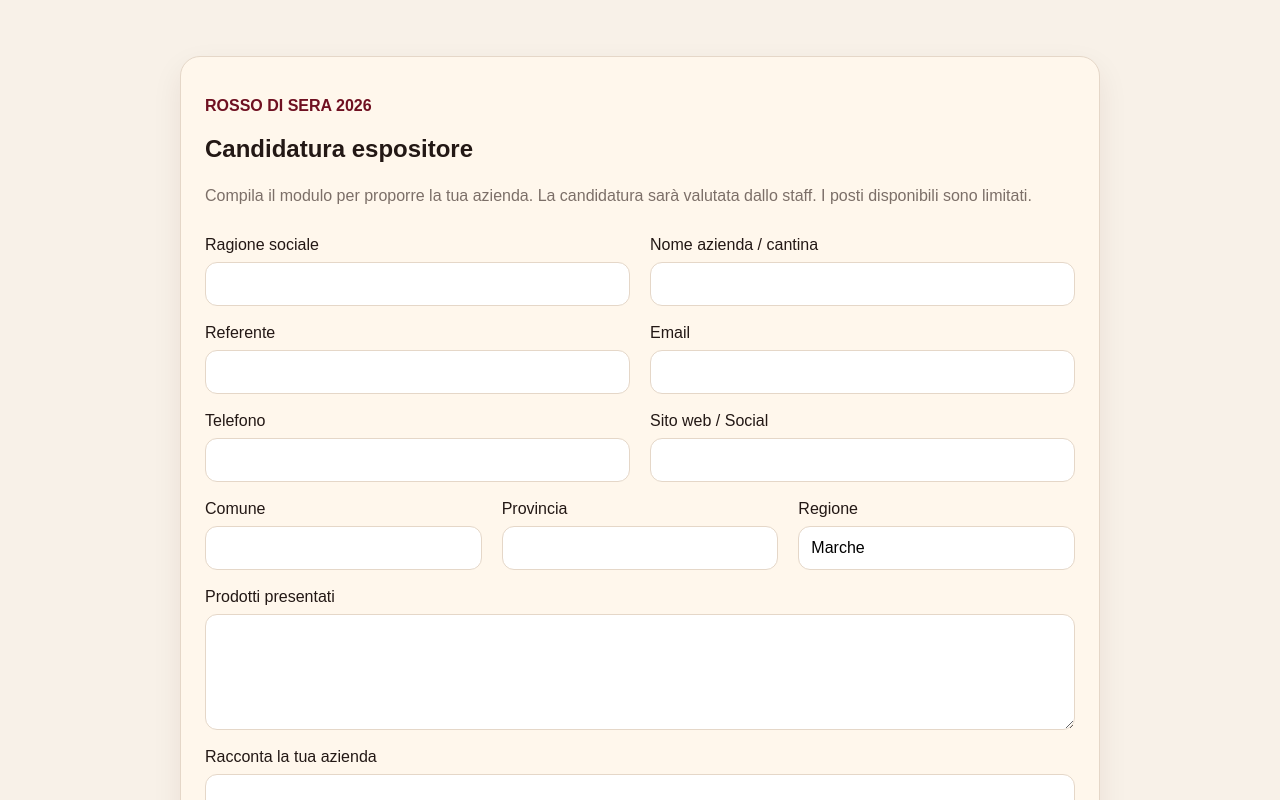
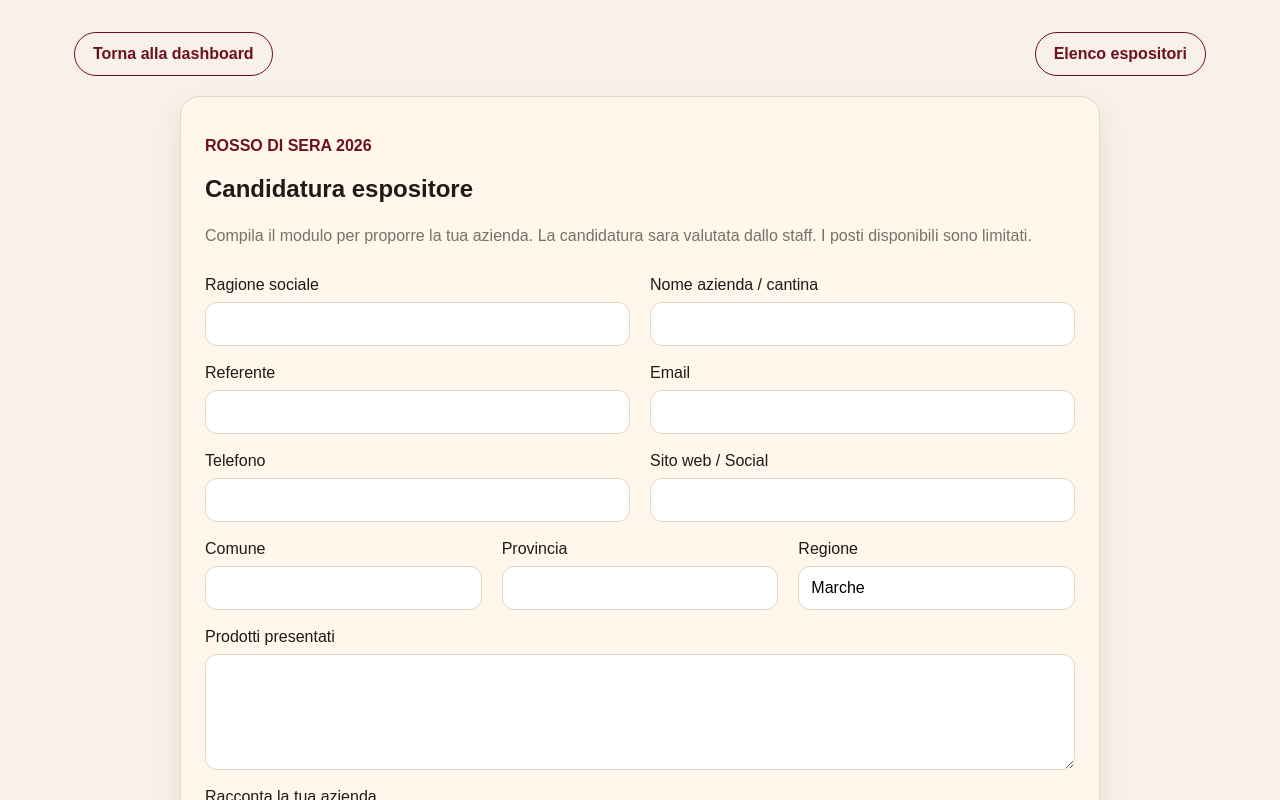
Before and after one commit to giordmando/rosso-di-sera-staff-app, a Next.js app: page /candidatura in a window 1280 px wide. Shown: the top 800 px of the page. Built offline with nearby package versions, Linux system fonts and the light colour scheme.

Commit message:
Add navigation to candidature page

```diff
--- a/src/app/candidatura/page.tsx
+++ b/src/app/candidatura/page.tsx
@@ -1,15 +1,20 @@
+import Link from 'next/link';
 import { CandidatureForm } from './CandidatureForm';
 
 export default function CandidaturePage() {
   return (
     <main>
-      <section style={{ padding: '56px 0' }}>
+      <section style={{ padding: '32px 0 56px' }}>
         <div className="container">
+          <div style={{ display: 'flex', justifyContent: 'space-between', gap: 12, alignItems: 'center', marginBottom: 20, flexWrap: 'wrap' }}>
+            <Link href="/dashboard" className="btn btn-secondary">Torna alla dashboard</Link>
+            <Link href="/espositori" className="btn btn-secondary">Elenco espositori</Link>
+          </div>
           <div className="card" style={{ maxWidth: 920, margin: '0 auto' }}>
             <p style={{ color: 'var(--wine)', fontWeight: 800 }}>ROSSO DI SERA 2026</p>
             <h1>Candidatura espositore</h1>
             <p style={{ color: 'var(--muted)', lineHeight: 1.6 }}>
-              Compila il modulo per proporre la tua azienda. La candidatura sarà valutata dallo staff. I posti disponibili sono limitati.
+              Compila il modulo per proporre la tua azienda. La candidatura sara valutata dallo staff. I posti disponibili sono limitati.
             </p>
             <CandidatureForm />
           </div>
```
